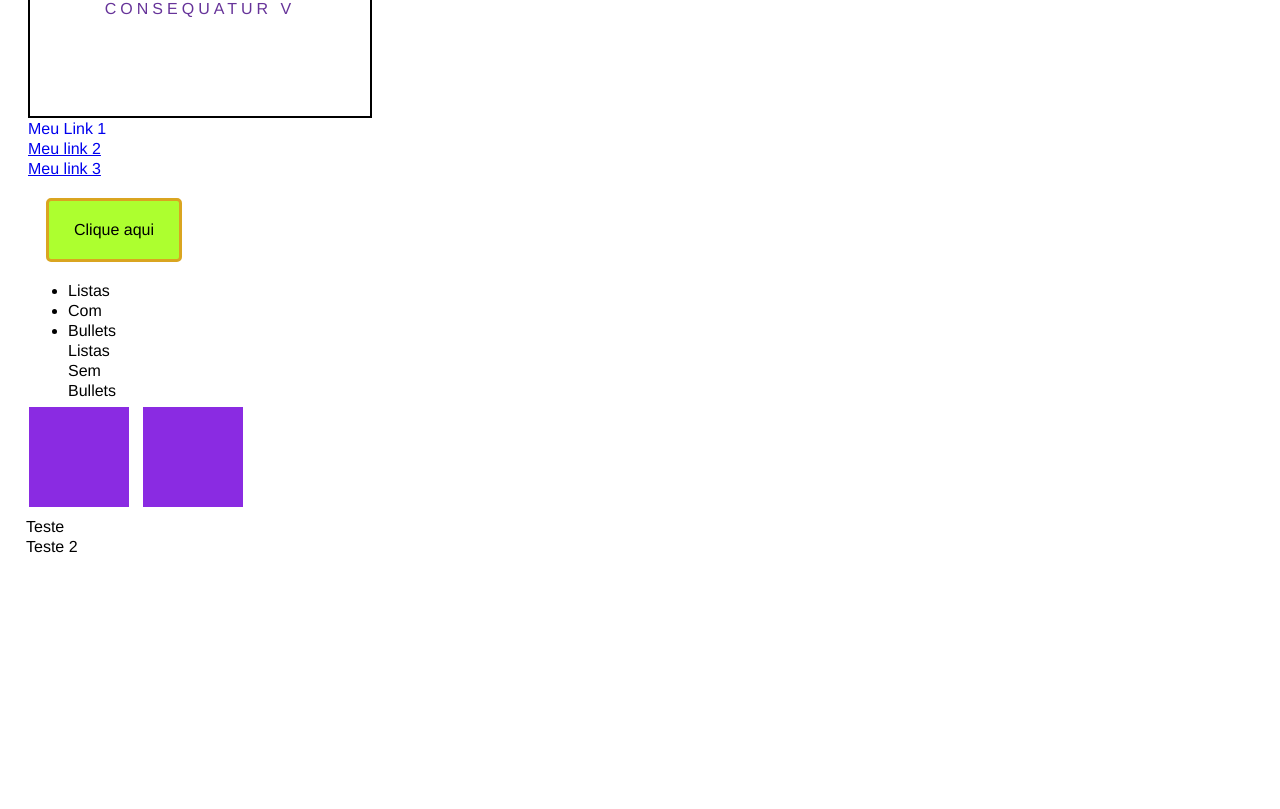
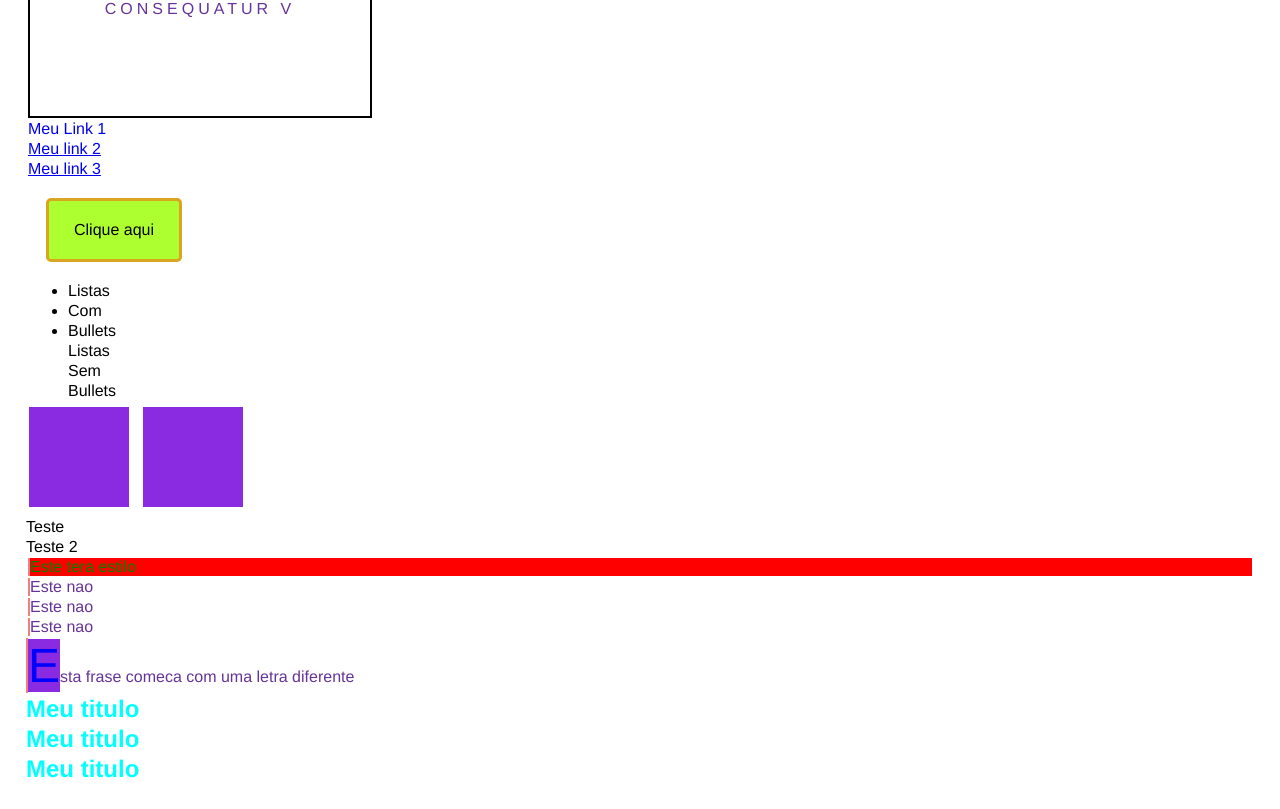
Before and after one commit to charles8038/Aprenda-HTML-e-CSS3, a plain HTML site: page aulaCSS/rascunho1/teoria/index.html in a window 1280 px wide. Shown: the part 617-1426 px from the top of the page. Before the commit the page ends 1199 px from the top, so only its background shows below. Drawn offline with Linux system fonts and the light colour scheme.

```diff
--- a/aulaCSS/rascunho1/teoria/index.html
+++ b/aulaCSS/rascunho1/teoria/index.html
@@ -61,7 +61,19 @@
     <!--Position Fixed-->
     <div class="elemento-fixo">Este elemento vai ficar na tela</div>
     <!--First Child-->
-
+    <div class="primeiro-elemento">
+        <p>Este tera estilo</p>
+        <p>Este nao</p>
+        <p>Este nao</p>
+        <p>Este nao</p>
+    </div>
+    <!--Pseudo elemento-->
+    <p class="primeira-letra">Esta frase comeca com uma letra diferente</p>
+    <!--Especificidade-->
+    <h2>Meu titulo</h2>
+    <h2 class="titulo"> Meu titulo</h2>
+    <h2 class="titulo" id="meu-titulo-preferido">Meu titulo</h2>
+    <!--Important-->
 </body>
 </body>
 </html>
--- a/aulaCSS/rascunho1/teoria/style.css
+++ b/aulaCSS/rascunho1/teoria/style.css
@@ -119,3 +119,28 @@ p,h1 {
     border-bottom: 2px solid grey;
     color: white;
 }
+/*First child*/
+.primeiro-elemento p:first-child {
+    background-color: red;
+    color: green;
+}
+/*Pseudo elemento*/
+.primeira-letra::first-letter {
+    font-size: 3em;
+    background-color: blueviolet;
+    color: blue;
+}
+/*Especificidade*/
+h2 {
+    color: red;
+}
+.titulo {
+    color: lightgreen;
+}
+#meu-titulo-preferido {
+    color: blue;
+}
+/*Important*/
+h2 {
+    color:aqua !important
+}
```
Also changed, not shown: aulaCSS/rascunho1/projeto/index.html (added, +12 -0 lines).
